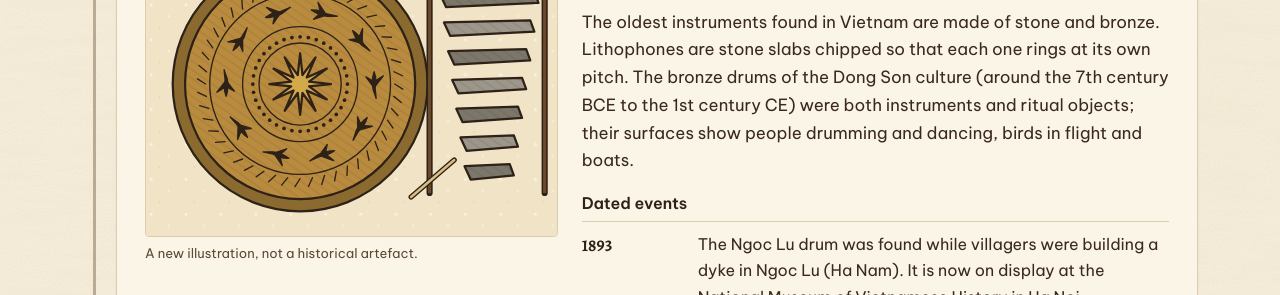
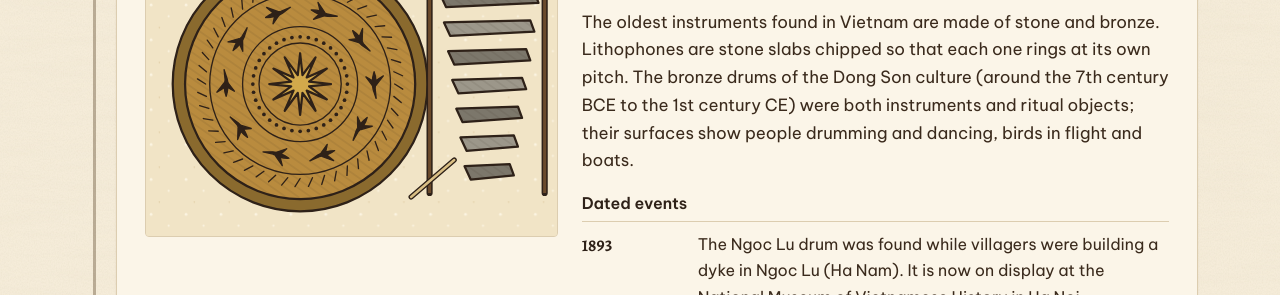
Before and after one commit to NamNguyen250707/UXwebsite, a plain HTML site: page Website-AmSacViet/history.html in a window 1280 px wide. Shown: the part 505-800 px from the top of the page. Drawn offline with Linux system fonts and the light colour scheme.

Commit message:
Bỏ dòng chú thích dưới hình ở trang Lịch sử

```diff
--- a/Website-AmSacViet/css/style.css
+++ b/Website-AmSacViet/css/style.css
@@ -1327,7 +1327,6 @@ body.welcome-open { overflow: hidden; }
 .hist-card { padding: 1.75rem; }
 .hist-figure { margin: 0; }
 .hist-figure .media-frame { border-radius: var(--asv-radius); overflow: hidden; border: 1px solid var(--asv-border); }
-.hist-scene-note { margin-top: 0.4rem; font-size: 0.82rem; color: var(--asv-muted); }
 .hist-period { margin-bottom: 0.25rem; font-weight: 600; color: var(--asv-son); }
 .hist-title { font-size: clamp(1.5rem, 3vw, 2rem); margin-bottom: 0.75rem; }
 .hist-summary { font-size: 1.05rem; }
--- a/Website-AmSacViet/js/history.js
+++ b/Website-AmSacViet/js/history.js
@@ -109,10 +109,6 @@ ASV.ready(function () {
     DATA.forEach(function (h, i) {
       var fig = list.querySelector('[data-media="' + i + '"]');
       fig.appendChild(ASV.createMedia({ src: h.image, name: pick(h.title), kind: "history", alt: pick(h.alt) }));
-      var cap = document.createElement("figcaption");
-      cap.className = "hist-scene-note";
-      cap.textContent = I18n.t("hist.scene");
-      fig.appendChild(cap);
     });
     ASV.syncPlayButtons();
   }
--- a/Website-AmSacViet/js/i18n.js
+++ b/Website-AmSacViet/js/i18n.js
@@ -100,7 +100,6 @@ var ASV_TRANSLATIONS = {
     "hist.read": "Đọc về {name}",
     "hist.try": "Chơi thử {name}",
     "hist.synthNote": "Tiếng nhạc cụ là âm mô phỏng. Bản ghi loại hình là video thật trên kênh UNESCO.",
-    "hist.scene": "Hình vẽ minh họa mới, không phải hiện vật.",
     "hist.live": "Đang xem: {title}",
     "hist.method.title": "Chúng tôi viết trang này như thế nào",
     "hist.method.text": "Năm tháng được đối chiếu với sử liệu (Đại Việt sử ký toàn thư), Bảo tàng Lịch sử Quốc gia, hồ sơ UNESCO và các bài nghiên cứu đã đăng tạp chí. Điều gì chỉ có trong truyền thuyết hoặc các nguồn còn nói khác nhau thì đưa vào mục “Còn tranh luận”, không viết như sự thật đã chắc chắn. Tám mốc này chỉ là những điểm nổi bật; lịch sử âm nhạc của 54 dân tộc Việt Nam còn rộng hơn nhiều.",
@@ -382,7 +381,6 @@ var ASV_TRANSLATIONS = {
     "hist.read": "Read about {name}",
     "hist.try": "Play the {name}",
     "hist.synthNote": "Instrument sounds are simulated. Genre recordings are real videos on UNESCO's channel.",
-    "hist.scene": "A new illustration, not a historical artefact.",
     "hist.live": "Now viewing: {title}",
     "hist.method.title": "How we wrote this page",
     "hist.method.text": "Dates are checked against historical records (the Đại Việt sử ký toàn thư chronicle), the National Museum of Vietnamese History, UNESCO files and published research. Anything that comes only from legend, or where sources disagree, goes under “Still debated” instead of being stated as settled fact. These eight milestones are only highlights; the musical history of Vietnam's 54 ethnic groups is far wider.",
```
